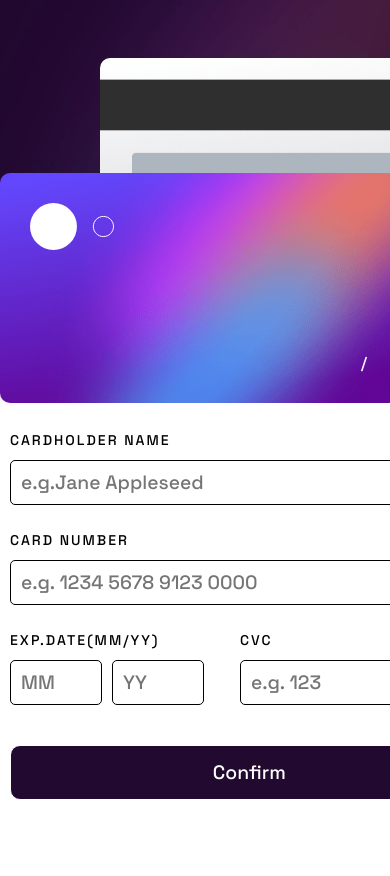
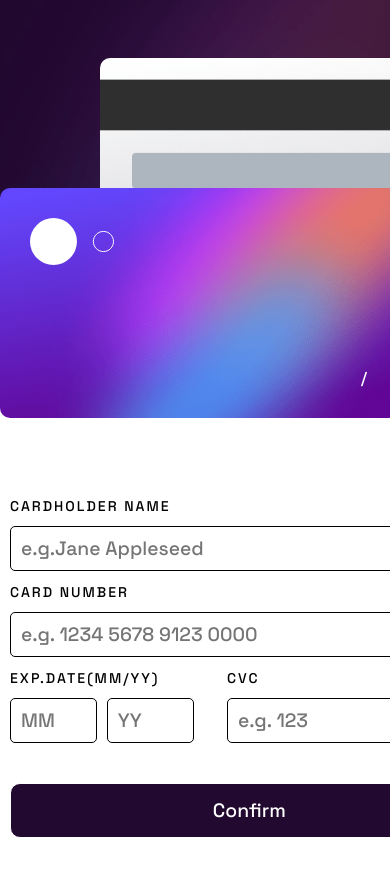
Before and after one commit to AmirLebba/interactive-card-details-form-main, a React (Vite) app: page / in a window 390 px wide. Shown: the top 876 px of the page. Built offline with nearby package versions, Linux system fonts and the light colour scheme.

Commit message:
emprove the form validation

```diff
--- a/src/App.jsx
+++ b/src/App.jsx
@@ -1,36 +1,41 @@
 import { useState } from 'react'
+import tick from './Assets/icon-complete.svg'
 
 
 function App() {
-  const [cardHolder,setCardHolder] = useState("")
+  const [cardHolder, setCardHolder] = useState("");
   const [cardNumb, setCardNumb] = useState("");
   const [expDay, setExpDay] = useState("");
   const [expMonth, setExpMonth] = useState("");
   const [cvc, setCvc] = useState("");
-
-  const handleCardHolderChange =(e) =>{
+  const [confirm, setConfirm] = useState(false);
+  const [formValid, setFormValid] = useState(false);
+  const handleCardHolder = (e) => {
     setCardHolder(e.target.value);
-
-  }
-  const handleCardNumbChange = (e) => {
-
+  };
+  const handleCardNumb = (e) => {
     setCardNumb(e.target.value);
-
   };
-  const handleExpDayChange = (e) => {
-
+  const handleExpDay = (e) => {
     setExpDay(e.target.value);
-
   };
-  const handleExpMonthChange = (e) => {
-
+  const handleExpMonth = (e) => {
     setExpMonth(e.target.value);
-
   };
-  const handleCvcChange = (e) => {
-
+  const handleCvc = (e) => {
     setCvc(e.target.value);
   };
+  const hadleClick = (e) => {
+    setConfirm(!confirm);
+  };
+
+  /**
+   * Renders the credit card form with inputs for
+   * cardholder name, card number, expiration date,
+   * and CVC code. Uses React state to store values.
+   * Displays preview of card details. Handles input
+   * changes to update state.
+   */
   return (
     <>
       <aside className="side-bar"></aside>
@@ -56,64 +61,90 @@ function App() {
           {expDay}/{expMonth}
         </p>
       </div>
-      <div className="form">
-        <p>CARDHOLDER NAME</p>
+      {!confirm && (
+        <form  className="form">
+          <label htmlFor='cardHolder'>CARDHOLDER NAME</label>
           <input
             type="text"
             value={cardHolder}
-          onChange={handleCardHolderChange}
-          name=""
+            onChange={handleCardHolder}
+            name="cardHolder"
             id=""
             placeholder="e.g.Jane Appleseed"
+            required
           />
-        <p>CARD NUMBER</p>
+          <label htmlFor='cardNumb'>CARD NUMBER</label>
           <input
-          type="number"
-          value={cardNumb}
-          id="CardHolder"
+            type="text"
+            value={cardNumb
+              .replace(/\s/g, "")
+              .replace(/(\d{4})/g, "$1 ")
+              .trim()}
+            name='cardNumb'
             placeholder="e.g. 1234 5678 9123 0000"
-          maxLength={16}
-          onChange={handleCardNumbChange}
+            maxLength={19}
+            onChange={handleCardNumb}
+            required
           />
+
           <div className="exp_cvc_holder">
             <div className="exp">
-            <p>EXP.DATE(MM/YY)</p>
+              <label htmlFor='MM'>EXP.DATE(MM/YY)</label>
               <input
-              type="number"
-              name=""
-              id=""
+                type="text"
+                name="MM"
+                id="Month"
                 maxLength={2}
                 placeholder="MM"
-              onChange={handleExpDayChange}
+                onChange={handleExpDay}
                 value={expDay}
               />
               <input
-              type="number"
-              name=""
-              id=""
+                type="text"
+                name="YY"
+                id="Year"
                 maxLength={2}
                 placeholder="YY"
-              onChange={handleExpMonthChange}
+                onChange={handleExpMonth}
                 value={expMonth}
               />
             </div>
             <div className="cvc">
-            <p>CVC</p>
+              <label htmlFor='CVC'>CVC</label>
               <input
-              type="number"
-              name=""
-              id=""
+                type="text"
+                name="CVC"
+                id="CVC"
                 maxLength={3}
                 placeholder="e.g. 123"
-              onChange={handleCvcChange}
+                onChange={handleCvc}
                 value={cvc}
               />
+
             </div>
           </div>
-        <button>Confirm</button>
-      </div>
+          <button onClick={hadleClick}>Confirm</button>
+        </form>
+      )}
+      {confirm && <ThankYou setConfirm={setConfirm} />}
     </>
   );
 }
 
 export default App
+
+
+/*confirmation complite app*/
+
+function ThankYou({ setConfirm }) {
+  return (
+    <>
+      <div className="confirmation">
+        <img src={tick} alt="" />
+        <h1>Thank you!</h1>
+        <p>We've added your card details</p>
+        <button onClick={() => setConfirm(false)}>Continue</button>
+      </div>
+    </>
+  );
+}
--- a/src/index.css
+++ b/src/index.css
@@ -62,12 +62,13 @@ grid-row-gap: 0px;
   grid-area: 4 / 3 / 7 / 6;
   padding: 30px;
   position: relative;
-
+  top: 15px;
   color: var(--neutral-1);
 }
 .front-card p{
   font-size: 1rem;
   letter-spacing: 2px;
+  text-transform: uppercase;
 }
 .front-card svg{
 
@@ -75,7 +76,7 @@ grid-row-gap: 0px;
   bottom: 0;
 }
 .front-card h1 {
-  font-size: 1.4rem;
+  font-size: 22px;
   margin-top: 35px;
   letter-spacing: 5px;
   font-weight: 500;
@@ -113,7 +114,7 @@ grid-row-gap: 0px;
   letter-spacing: 3px ;
 
 }
-.form p {
+.form label {
   font-size: 0.8rem;
   letter-spacing: 2px;
   margin-top: 15px;
@@ -147,12 +148,31 @@ button{
   background-color: var(--neutral-4);
   color: var(--neutral-1);
 }
+.confirmation{
+  grid-area: 4 / 8 / 11 / 11;
+   max-width: 390px;
+   min-width: 290px;
+   width: 100%;
+   height: 365px;
+   display: flex;
+   justify-content: center;
+   align-items: center;
+
+   flex-direction: column;
+   line-height: 40px;
+   padding: 10px 10px 15px 10px;
+   margin-top: 50px;
+}
+.confirmation img{
+  width: 110px;
+  margin-bottom: 30px;
+}
 /*adding media qua*/
 @media screen and (max-width: 850px) {
   #root {
     display: grid;
     grid-template-columns: repeat(6, 1fr);
-    grid-template-rows: repeat(7, .25fr) repeat(3, 1fr);
+    grid-template-rows: repeat(7, .25fr) repeat(2, 1fr);
   }
 
   .front-card {
@@ -160,6 +180,10 @@ button{
     max-width: 280px;
     width: 100%;
     height: 230px;
+  }
+  .front-card h1{
+    font-size: 22px;
+    font-weight:500;
   }
   .back-card {
     grid-area: 2 / 3 / 6 / 6;
@@ -175,6 +199,7 @@ button{
     grid-area: 7 / 2 / 10 / 6;
     max-width: 540px;
     width: 100%;
+    margin-top: 130px;
   }
   .side-bar {
     grid-area: 1 / 1 / 7 / 7;
@@ -182,4 +207,11 @@ button{
   background-image: url('./Assets/bg-main-mobile.png');
 
   }
+  .confirmation{
+    grid-area: 7 / 2 / 10 / 6;
+    max-width: 440px;
+    width: 100%;
+    margin-top: 180px;
+    margin-left: 25px;
+  }
 }
```
Lines whose indentation alone changed are shown as unchanged.
